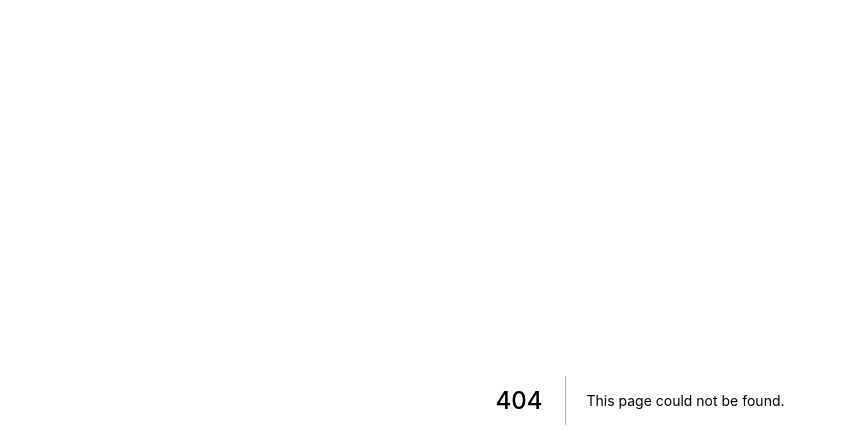
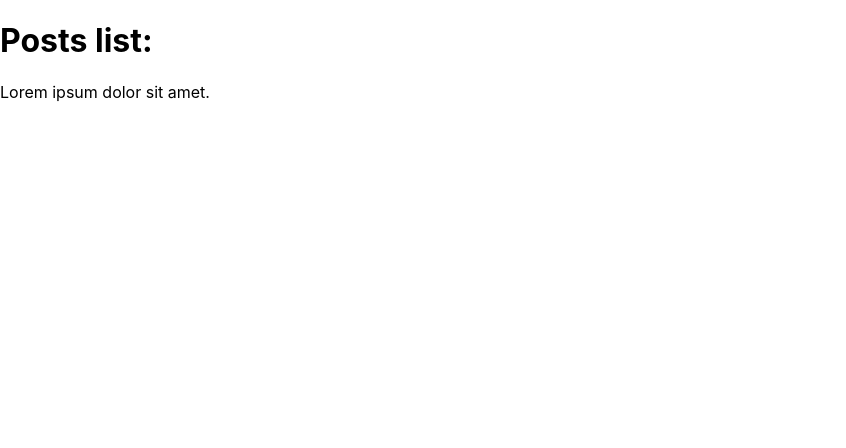
Before and after one commit to ErikHarutyunyan/NextJs, a Next.js app: page /posts in a window 1280 px wide. Before the commit this address had no page. Shown: the top 448 px of the page, without its empty margins (0-846 px from the left). Built offline with nearby package versions, Linux system fonts and the light colour scheme.

Commit message:
pages routes

```diff
--- /dev/null
+++ b/pages/posts.jsx
@@ -0,0 +1,10 @@
+const Posts = () => (
+  <>
+    <h1>Posts list:</h1>
+    <p>
+      Lorem ipsum dolor sit amet.
+    </p>
+  </>
+);
+
+export default Posts;
```
Also changed, not shown: pages/404.jsx (added, +11 -0 lines), pages/contacts/contact.jsx (added, +7 -0 lines), pages/contacts/index.js (added, +7 -0 lines).
